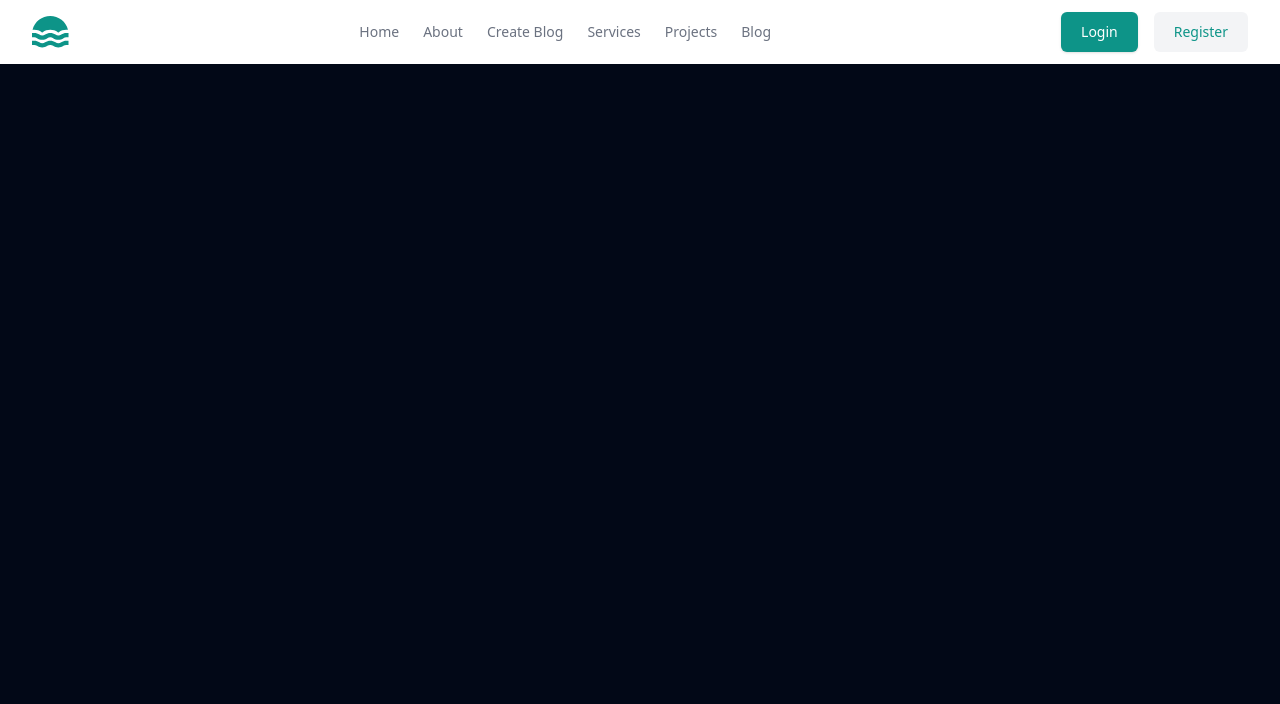
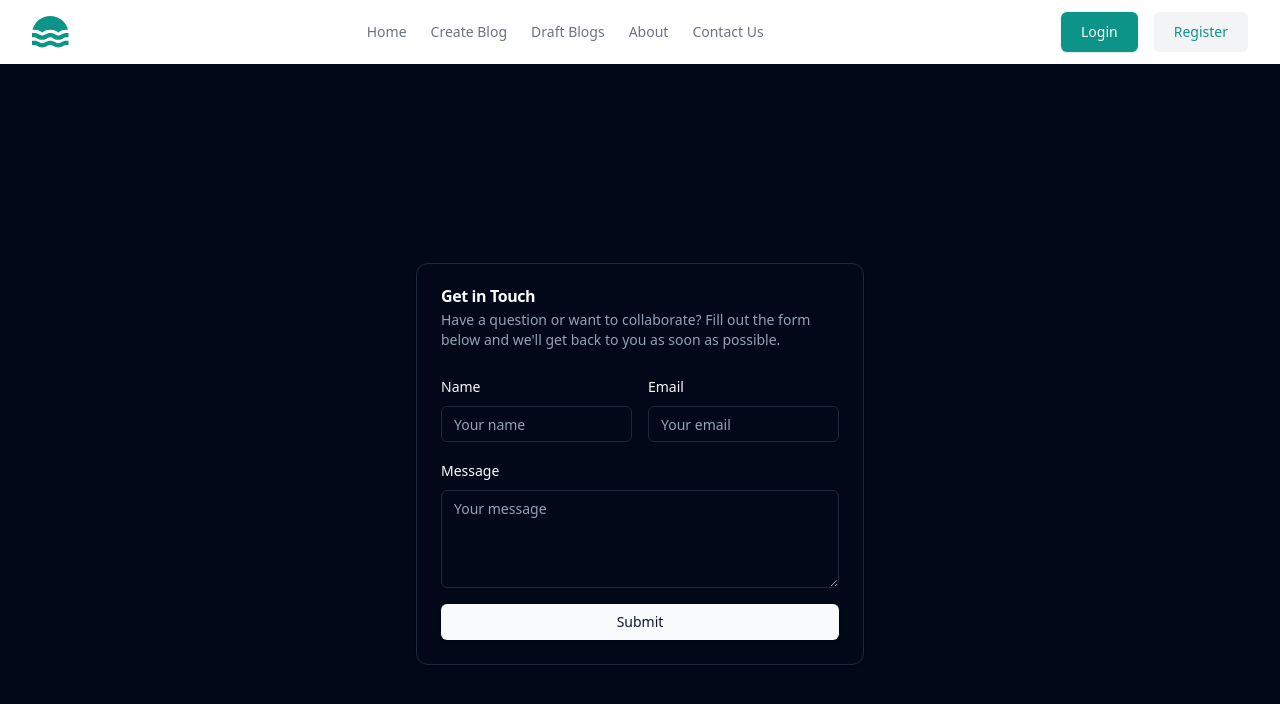
Before and after one commit to gautamkumar1/Blog-Website, a React (Vite) app in the folder client/: page /contact in a window 1280 px wide. Shown: the top 704 px of the page. Built offline with nearby package versions, Linux system fonts and the light colour scheme.

Commit message:
Writer(User) Section is Completed.

```diff
--- /dev/null
+++ b/client/components/BlogDraftForm.jsx
@@ -0,0 +1,60 @@
+// src/DraftPosts.jsx
+import Cookies from 'js-cookie';
+import { useEffect, useState } from 'react';
+
+const DraftPosts = () => {
+  const [drafts, setDrafts] = useState([]);
+  const [loading, setLoading] = useState(true);
+
+  useEffect(() => {
+    const fetchDrafts = async () => {
+      try {
+        const authToken = Cookies.get('token'); // or however you store your token
+        console.log("Token: " + authToken);
+
+        const response = await fetch("http://localhost:3000/api/user/draft-blog", {
+          method: "GET",
+          headers: {
+            "Content-Type": "application/json",
+            'Authorization': `Bearer ${authToken}`, // Include the token here
+          },
+        });
+
+        if (!response.ok) {
+          throw new Error('Network response was not ok');
+        }
+
+        const responseData = await response.json();
+        console.log("Response data: ", responseData);
+
+        setDrafts(responseData);
+        setLoading(false);
+      } catch (error) {
+        console.error('Error fetching drafts:', error);
+        setLoading(false);
+      }
+    };
+
+    fetchDrafts();
+  }, []);
+
+  if (loading) {
+    return <div>Loading...</div>;
+  }
+
+  return (
+    <div className="p-6 bg-gray-800 text-white min-h-screen">
+      <h1 className="text-2xl font-bold mb-4 text-center">Draft Blog Posts</h1>
+      <div className="space-y-4">
+        {drafts.map((draft) => (
+          <div key={draft._id} className="p-4 border border-gray-600 rounded-lg bg-gray-900 text-center">
+            <h2 className="text-xl font-semibold text-yellow-300">{draft.title}</h2>
+            <p className="text-sm text-gray-400">Status: {draft.status}</p>
+          </div>
+        ))}
+      </div>
+    </div>
+  );
+};
+
+export default DraftPosts;
--- /dev/null
+++ b/client/components/ContactPage.jsx
@@ -0,0 +1,44 @@
+
+import { Card, CardHeader, CardTitle, CardDescription, CardContent } from "../components/ui/card";
+import { Label } from "../components/ui/label";
+import { Input } from "../components/ui/input";
+import { Textarea } from "../components/ui/textarea";
+import { Button } from "../components/ui/button";
+
+const ContactForm = () => {
+  return (
+    <div className="flex min-h-[100dvh] items-center justify-center bg-background px-4 py-12 sm:px-6 lg:px-8">
+      <Card className="max-w-md mx-auto">
+      <CardHeader>
+        <CardTitle>Get in Touch</CardTitle>
+        <CardDescription>
+          Have a question or want to collaborate? Fill out the form below and we'll get back to you as soon as possible.
+        </CardDescription>
+      </CardHeader>
+      <CardContent>
+        <form className="space-y-4">
+          <div className="grid grid-cols-2 gap-4">
+            <div className="space-y-2">
+              <Label htmlFor="name">Name</Label>
+              <Input id="name" placeholder="Your name" />
+            </div>
+            <div className="space-y-2">
+              <Label htmlFor="email">Email</Label>
+              <Input id="email" type="email" placeholder="Your email" />
+            </div>
+          </div>
+          <div className="space-y-2">
+            <Label htmlFor="message">Message</Label>
+            <Textarea id="message" placeholder="Your message" rows={4} />
+          </div>
+          <Button type="submit" className="w-full">
+            Submit
+          </Button>
+        </form>
+      </CardContent>
+    </Card>
+    </div>
+  );
+};
+
+export default ContactForm;
--- a/client/components/CreateBlog.jsx
+++ b/client/components/CreateBlog.jsx
@@ -1,11 +1,63 @@
-
+/* eslint-disable no-unused-vars */
 import { Card, CardHeader, CardTitle, CardDescription, CardContent, CardFooter } from "../components/ui/card";
 import { Label } from "../components/ui/label";
 import { Input } from "../components/ui/input";
 import { Textarea } from "../components/ui/textarea";
 import { Button } from "../components/ui/button";
+import { useState } from "react";
+import { toast } from "react-toastify";
+import Cookies from "js-cookie"
 
 const CreateBlogPost = () => {
+    const [createBlog, setCreateBlog] = useState({
+        title: "",
+        intro: "",
+        content: ""
+    });
+    const handleInput = (e) => {
+        let name = e.target.name;
+        let value = e.target.value;
+        setCreateBlog({ ...createBlog, [name]: value });
+    };
+    const handleSubmit = async (e) => {
+        e.preventDefault();
+
+        try {
+            // Replace 'YOUR_AUTH_TOKEN' with the actual token
+            const authToken = Cookies.get('token') // or however you store your token
+            console.log("Token: " + authToken);
+
+            const response = await fetch("http://localhost:3000/api/user/create-blog", {
+                method: "POST",
+                headers: {
+                    "Content-Type": "application/json",
+                    'Authorization': `Bearer ${authToken}` , // Include the token here
+                    // Uncomment if needed
+                },
+                // credentials: 'include' ,
+                body: JSON.stringify(createBlog),
+            });
+            const responseData = await response.json();
+            console.log("Response Data: ", responseData);
+            // Check if the response is not OK and handle the error
+            if (!response.ok) {
+                const errorText = await response.text(); // Get the response text
+                throw new Error(errorText);
+            }
+
+            // Parse the JSON response
+
+            toast.success("Blog Created Successfully");
+            setCreateBlog({ title: "", intro: "", content: "" });
+
+        } catch (err) {
+            // Display error message or response text
+            toast.error(err.message ? err.message : "An unexpected error occurred");
+            console.error("Blog Creation error:", err);
+        }
+    };
+
+
     return (
         <div className="flex justify-center items-center h-screen bg-background">
             <Card className="max-w-4xl w-full p-6 sm:p-8 md:p-10">
@@ -14,24 +66,22 @@ const CreateBlogPost = () => {
                     <CardDescription>Fill out the form below to publish a new blog post.</CardDescription>
                 </CardHeader>
                 <CardContent>
-          <form className="grid gap-6">
+                    <form className="grid gap-6" onSubmit={handleSubmit}>
                         <div className="grid gap-2">
                             <Label htmlFor="title">Title</Label>
-              <Input id="title" placeholder="Enter a title for your blog post" />
+                            <Input id="title" name="title" value={createBlog.title} onChange={handleInput} placeholder="Enter a title for your blog post" />
                         </div>
                         <div className="grid gap-2">
                             <Label htmlFor="introduction">Introduction</Label>
-              <Textarea id="introduction" rows={4} placeholder="Write a brief introduction" />
+                            <Textarea id="introduction" name="intro" value={createBlog.intro} onChange={handleInput} rows={4} placeholder="Write a brief introduction" />
                         </div>
                         <div className="grid gap-2">
                             <Label htmlFor="content">Content</Label>
-              <Textarea id="content" rows={8} placeholder="Write the full content of your blog post" />
+                            <Textarea id="content" name="content" value={createBlog.content} onChange={handleInput} rows={8} placeholder="Write the full content of your blog post" />
                         </div>
+                        <Button type="submit">Publish Blog Post</Button>
                     </form>
                 </CardContent>
-        <CardFooter>
-          <Button>Publish Blog Post</Button>
-        </CardFooter>
             </Card>
         </div>
     );
--- a/client/components/HomePage.jsx
+++ b/client/components/HomePage.jsx
@@ -13,7 +13,7 @@ const HomePage = () => {
               Discover the latest insights and stories from our community of writers and experts.
             </p>
             <Link
-              to="#"
+              to="/createblog"
               className="inline-flex h-10 items-center justify-center rounded-md bg-primary-foreground px-6 py-2 text-sm font-medium text-primary shadow-sm transition-colors hover: focus-visible:outline-none focus-visible:ring-2 focus-visible:ring-primary focus-visible:ring-offset-2"
             >
               Create a Blog Post
--- a/client/components/Login.jsx
+++ b/client/components/Login.jsx
@@ -37,7 +37,8 @@ const Login = () => {
       });
 
       const responseData = await response.json();
-      // console.log("Token : ", responseData.token);
+
+      console.log("Token : ", responseData);
       Cookies.set("token", responseData.token);
       if (response.ok) {
         toast.success("Login Successfully");
--- a/client/components/Navbar.jsx
+++ b/client/components/Navbar.jsx
@@ -35,14 +35,7 @@ console.log(isLoggedIn,"YUGH")
                                     </Link>
                                 </li>
 
-                                <li>
-                                    <Link
-                                        className="text-gray-500 transition hover:text-gray-500/75 dark:text-white dark:hover:text-white/75"
-                                        to="/about"
-                                    >
-                                        About
-                                    </Link>
-                                </li>
+
 
                                 <li>
                                     <Link
@@ -56,27 +49,25 @@ console.log(isLoggedIn,"YUGH")
                                 <li>
                                     <Link
                                         className="text-gray-500 transition hover:text-gray-500/75 dark:text-white dark:hover:text-white/75"
-                                        to="/services"
+                                        to="/draftblogs"
                                     >
-                                        Services
+                                        Draft Blogs
                                     </Link>
                                 </li>
-
                                 <li>
                                     <Link
                                         className="text-gray-500 transition hover:text-gray-500/75 dark:text-white dark:hover:text-white/75"
-                                        to="/projects"
+                                        to="/about"
                                     >
-                                        Projects
+                                        About
                                     </Link>
                                 </li>
-
                                 <li>
                                     <Link
                                         className="text-gray-500 transition hover:text-gray-500/75 dark:text-white dark:hover:text-white/75"
-                                        to="/blog"
+                                        to="/contact"
                                     >
-                                        Blog
+                                        Contact Us
                                     </Link>
                                 </li>
                             </ul>
--- a/client/src/App.jsx
+++ b/client/src/App.jsx
@@ -1,41 +1,9 @@
-/* eslint-disable no-unused-vars */
-import Navbar from '../components/Navbar';
-import HomePage from '../components/HomePage';
-
-import { BrowserRouter, Route, Routes, useLocation, useNavigate } from 'react-router-dom';
-import About from './pages/About';
-import Register from '../components/Register';
-import Login from '../components/Login';
-import VerifyPage from '../components/VerifyPage';
-import ForgotPassword from '../components/ForgetPassword';
-import ResetPassword from '../components/RestPassword';
-import Logout from '../components/Logout';
-import Cookies from 'js-cookie';
-import CreateBlogPost from '../components/CreateBlog';
+import Router from "./router/router"
 
 
 function App() {
-
   return (
-    <>
-
-      <BrowserRouter>
-        <Navbar />
-        <Routes>
-          <Route path="/" element={<HomePage />} />
-          <Route path="/register" element={<Register />} />
-          <Route path="/login" element={<Login />} />
-          <Route path="/logout" element={<Logout />} />
-          <Route path="/about" element={<About />} />
-          <Route path="/verifypage" element={<VerifyPage />} />
-          <Route path="/forgot-password" element={<ForgotPassword />} />
-          <Route path="/reset-password/:id" element={<ResetPassword />} />
-          <Route path="/createblog" element={<CreateBlogPost />} />
-
-        </Routes>
-      </BrowserRouter>
-
-    </>
+    <div><Router/></div>
   )
 }
 
--- /dev/null
+++ b/client/src/router/router.jsx
@@ -0,0 +1,55 @@
+/* eslint-disable no-unused-vars */
+
+import HomePage from "../../components/HomePage"
+import Login from "../../components/Login"
+import Logout from "../../components/Logout"
+import Navbar from "../../components/Navbar"
+import Register from "../../components/Register"
+import { BrowserRouter, Navigate, Route, Routes, useLocation, useNavigate } from "react-router-dom"
+import About from "../pages/About"
+import VerifyPage from "../../components/VerifyPage"
+import ForgotPassword from "../../components/ForgetPassword"
+import ResetPassword from "../../components/RestPassword"
+import CreateBlogPost from "../../components/CreateBlog"
+import DraftPosts from "../../components/BlogDraftForm"
+import Cookies from "js-cookie"
+import { useContext, useEffect } from "react"
+import { AuthContext } from "../store/auth-context"
+import ContactForm from "../../components/ContactPage"
+
+
+function Router() {
+    let token = Cookies.get('token');
+    const Navigation = useNavigate();
+    const location = useLocation();
+    const urlPath = location.pathname;
+    const {isLoggedIn}=useContext(AuthContext)
+    useEffect(() => {
+        token = Cookies.get('token');
+        if (token && (urlPath == "/login" || urlPath == "/register")) {
+          Navigate('/')
+        }
+      }, [token])
+  return (
+    <>
+        <Navbar />
+        <Routes>
+          <Route path="/" element={<HomePage />} />
+          <Route path="/register" element={<Register />} />
+          <Route path="/login" element={<Login />} />
+          <Route path="/logout" element={<Logout />} />
+          <Route path="/about" element={<About />} />
+          <Route path="/contact" element={<ContactForm />} />
+          <Route path="/verifypage" element={<VerifyPage />} />
+          <Route path="/forgot-password" element={<ForgotPassword />} />
+          <Route path="/reset-password/:id" element={<ResetPassword />} />
+          <Route path="/createblog" element={token ? <CreateBlogPost /> : <Navigate to="/login" />} />
+          <Route path="/draftblogs" element={token ? <DraftPosts /> : <Navigate to="/login" />} />
+
+
+        </Routes>
+    </>
+  )
+}
+
+export default Router
```
Also changed, not shown: client/src/main.jsx (+6 -7 lines), 1 other file (tests, documents, lock files or other folders). Lines whose indentation alone changed are shown as unchanged.
